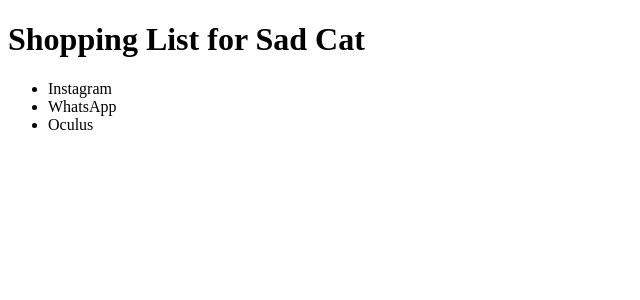
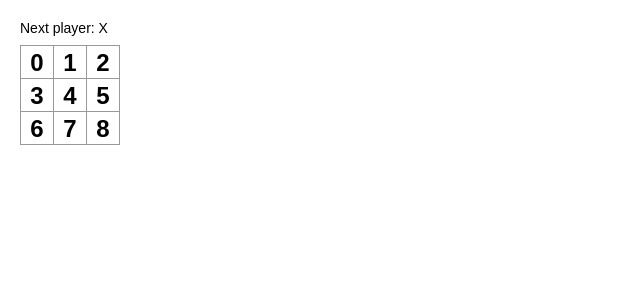
Before and after one commit to qus0in/MyFirstReact, a React (Vite) app: page / in a window 1280 px wide. Shown: the top 300 px of the page, without its empty margins (0-640 px from the left). Built offline with nearby package versions, Linux system fonts and the light colour scheme.

Commit message:
Props를 통해 데이터 전달하기

```diff
--- /dev/null
+++ b/src/02/Board.tsx
@@ -0,0 +1,34 @@
+import React from 'react'
+import Square from './Square'
+class Board extends React.Component {
+  renderSquare(i: number) {
+    return <Square value={i} />
+  }
+
+  render() {
+    const status = 'Next player: X';
+
+    return (
+      <div>
+        <div className="status">{status}</div>
+        <div className="board-row">
+          {this.renderSquare(0)}
+          {this.renderSquare(1)}
+          {this.renderSquare(2)}
+        </div>
+        <div className="board-row">
+          {this.renderSquare(3)}
+          {this.renderSquare(4)}
+          {this.renderSquare(5)}
+        </div>
+        <div className="board-row">
+          {this.renderSquare(6)}
+          {this.renderSquare(7)}
+          {this.renderSquare(8)}
+        </div>
+      </div>
+    );
+  }
+}
+
+export default Board
--- /dev/null
+++ b/src/02/Square.tsx
@@ -0,0 +1,13 @@
+import React from 'react'
+
+class Square extends React.Component<{ value: number }> {
+  render() {
+    return (
+      <button className="square">
+        {this.props.value}
+      </button>
+    )
+  }
+}
+
+export default Square
--- a/src/App.css
+++ b/src/App.css
@@ -1,3 +1,45 @@
-.app {
+/* .app {
   color: red;
+} */
+
+body {
+  font: 14px "Century Gothic", Futura, sans-serif;
+  margin: 20px;
 }
+
+ol, ul {
+  padding-left: 30px;
+}
+
+.board-row:after {
+  clear: both;
+  content: "";
+  display: table;
+}
+
+.status {
+  margin-bottom: 10px;
+}
+
+.square {
+  background: #fff;
+  border: 1px solid #999;
+  float: left;
+  font-size: 24px;
+  font-weight: bold;
+  line-height: 34px;
+  height: 34px;
+  margin-right: -1px;
+  margin-top: -1px;
+  padding: 0;
+  text-align: center;
+  width: 34px;
+}
+
+.square:focus {
+  outline: none;
+}
+
+.kbd-navigation .square:focus {
+  background: #ddd;
+}
--- a/src/App.tsx
+++ b/src/App.tsx
@@ -1,7 +1,9 @@
 import './App.css'
-import { ShoppingList } from './ShoppingList'
+import { ShoppingList } from './01/ShoppingList'
+import Board from './02/Board'
 
 export default function App() {
   // return <div className="app">hello world</div>;
-  return <ShoppingList name='Sad Cat'/>
+  // return <ShoppingList name='Sad Cat' />
+  return <Board />
 }
```
Also changed, not shown: src/01/ShoppingList.tsx (renamed from src/ShoppingList.tsx), 1 other file (tests, documents, lock files or other folders).
